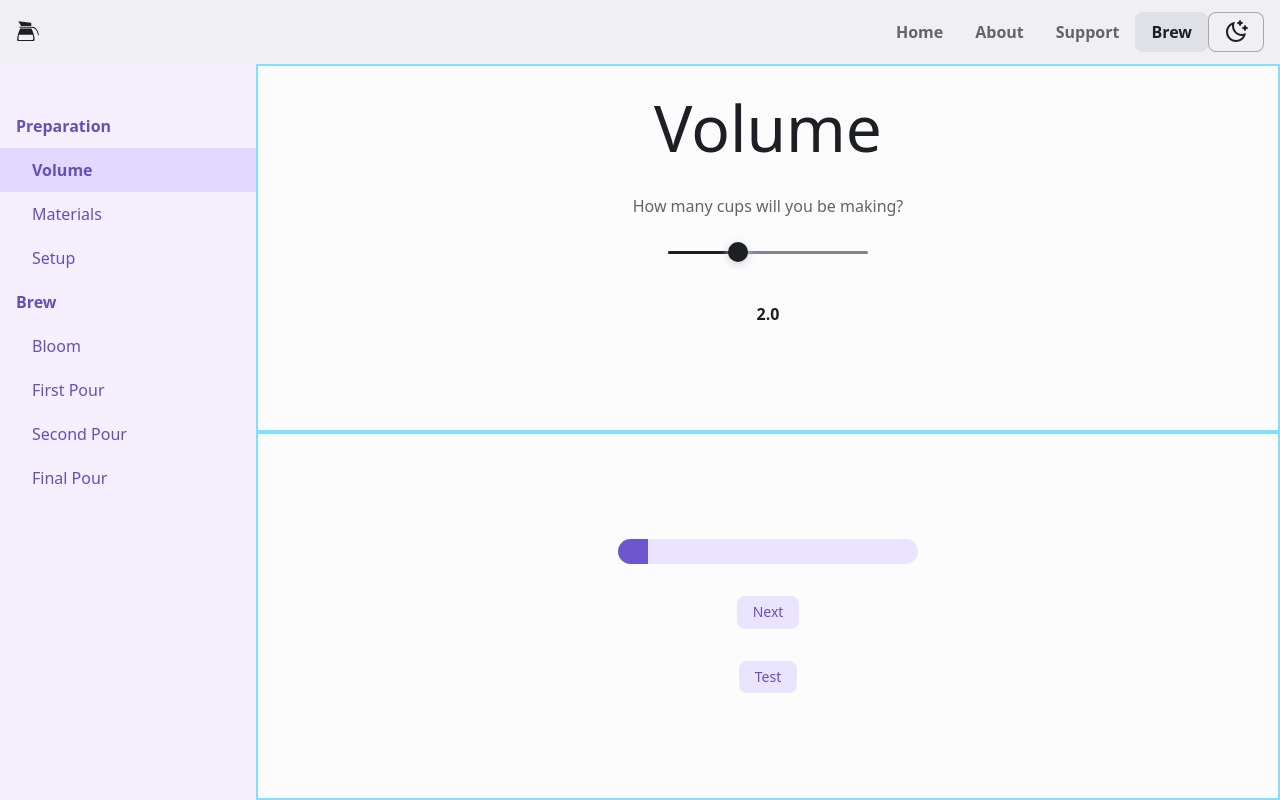
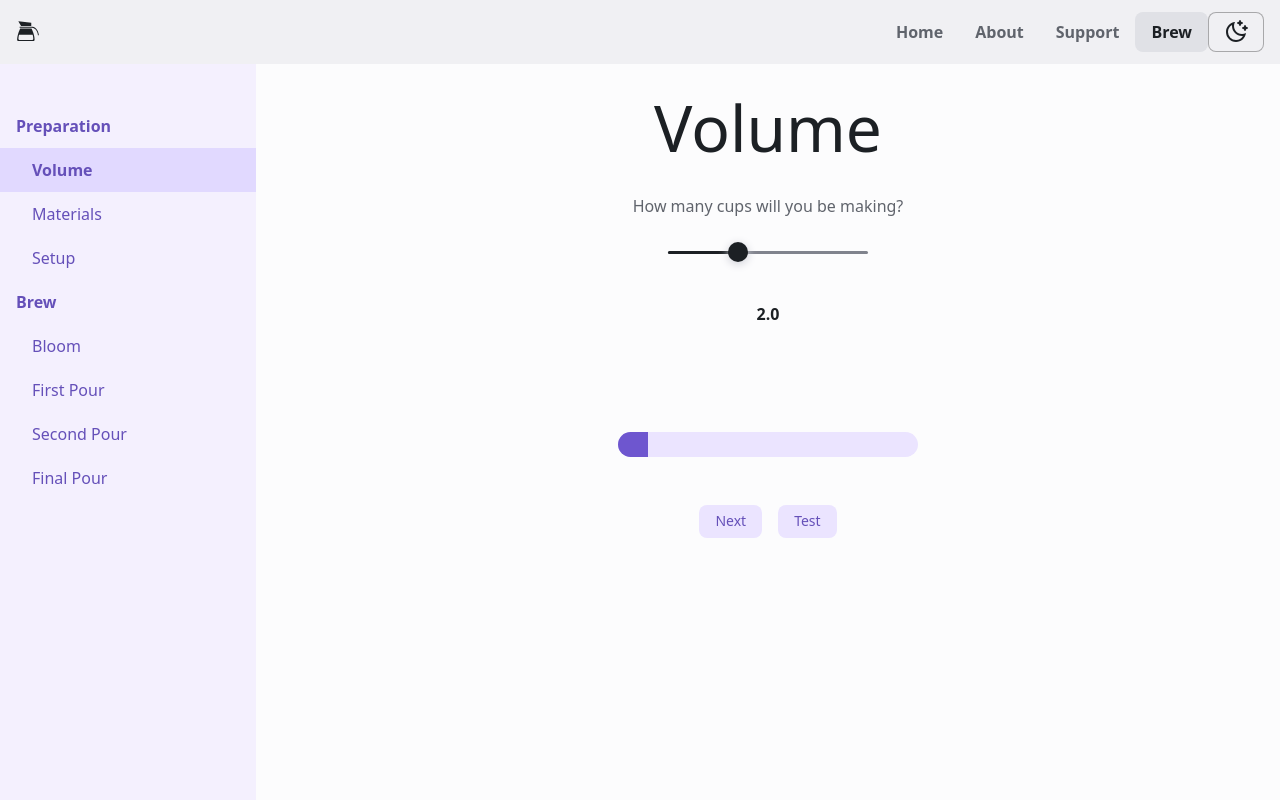
Before and after one commit to nrsimonelli/slow-coffee-two, a React (Create React App) app: page /setup in a window 1280 px wide. Built offline with nearby package versions, Linux system fonts and the light colour scheme.

Commit message:
button styling

```diff
--- a/src/components/BrewPage/BrewPage.tsx
+++ b/src/components/BrewPage/BrewPage.tsx
@@ -201,36 +201,41 @@ const BrewPage = () => {
       </Container>
       <Flex
         direction='column'
-        border
         css={{ flexGrow: '1', height: '$full' }}
       >
         {renderBrewStep()}
         <Flex
           direction='column'
           align='center'
-          justify='center'
-          border
+          justify='start'
           css={{ height: '50%' }}
         >
           <ProgressBar
             barValue={progressBarValue}
             timeValue={progressTimeValue}
           />
+          <Flex
+            align='center'
+            justify='center'
+            pad='4'
+            css={{ width: '$full', mt: '$5' }}
+          >
             <Button
               color='primary'
               disabled={shouldDisableNext}
               onClick={handleStepChange}
-            css={{ px: '$4', mt: '$5' }}
+              css={{ px: '$4', mx: '$3' }}
             >
               Next
             </Button>
             <Button
               color='primary'
               onClick={moveBarValue}
-            css={{ px: '$4', mt: '$5' }}
+              css={{ px: '$4', mx: '$3' }}
             >
               Test
             </Button>
+          </Flex>
         </Flex>
       </Flex>
     </Flex>
--- a/src/components/BrewPage/Volume.tsx
+++ b/src/components/BrewPage/Volume.tsx
@@ -11,7 +11,6 @@ type Props = {
 const Volume = ({ value, setValue }: Props) => {
   return (
     <Flex
-      border
       direction='column'
       align='center'
       pad='4'
```
Lines whose indentation alone changed are shown as unchanged.
